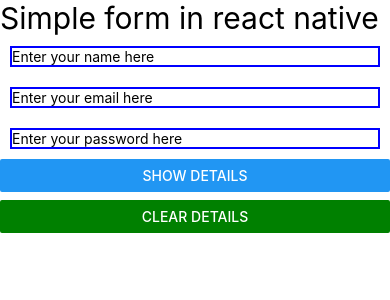
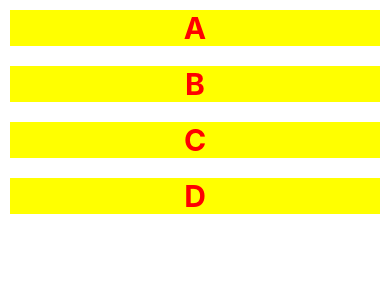
Before and after one commit to opsingh861/first-react-native-app, a React Native app: screen / in a window 390 px wide. Shown: the top 300 px of the page. Built offline with nearby package versions, Linux system fonts and the light colour scheme.

Commit message:
list creation using FlatList

```diff
--- a/App.js
+++ b/App.js
@@ -1,63 +1,33 @@
 
-import React, { useState } from 'react';
-import { View, Text, Button, StyleSheet, TextInput } from 'react-native';
+import React from 'react';
+import { View, Text, Button, StyleSheet, TextInput, FlatList } from 'react-native';
 
 
 const App = () => {
-  const [name, setName] = useState("");
-  const [email, setEmail] = useState("");
-  const [password, setPassword] = useState("");
-  const [display, setDisplay] = useState(false);
-  const clear = () => {
-    setDisplay(false)
-    setName("")
-    setEmail("")
-    setPassword("")
-  }
+  const list = [
+    { name: 'A', age: 20 },
+    { name: 'B', age: 21 },
+    { name: 'C', age: 22 },
+    { name: 'D', age: 23 },
+  ]
   return (
     <View>
-      <Text style={{ fontSize: 30 }}>Simple form in react native</Text>
-      <TextInput
-        style={styles.textInput}
-        value={name}
-        placeholder='Enter your name here'
-        onChangeText={(text) => setName(text)}
-      />
-      <TextInput
-        style={styles.textInput} value={email}
-        placeholder='Enter your email here'
-        onChangeText={(text) => setEmail(text)}
-      />
-      <TextInput
-        style={styles.textInput} value={password}
-        placeholder='Enter your password here'
-        onChangeText={(text) => setPassword(text)}
-        secureTextEntry={true}
-      />
-      <Button title='show details'
-        onPress={() => setDisplay(true)} />
-      <View style={{ marginTop: 8 }}>
-        <Button color={"green"} title='clear details' onPress={clear} />
-      </View>
-      <View>
-        {display ? <View>
-          <Text>Your name is: {name}</Text>
-          <Text>Your email is: {email}</Text>
-          <Text>Your password is: {password}</Text>
-        </View> : null}
-      </View>
+      <FlatList
+      data={list}
+      renderItem={({item})=><Text style={styles.text}>{item.name}</Text>} />
     </View>
   );
-}
+};
 
 const styles = StyleSheet.create({
-  textInput: {
-    font: 30,
-    color: "black",
-    borderWidth: 2,
-    margin: 10,
-    borderColor: "blue"
-  }
+text: {
+  fontSize: 30,
+  color: 'red',
+  textAlign: 'center',
+  margin: 10,
+  fontWeight: 'bold',
+  backgroundColor: 'yellow',
+},
 })
 
 
```
